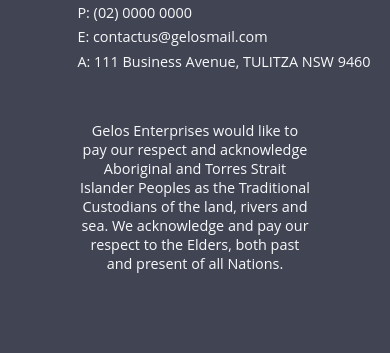
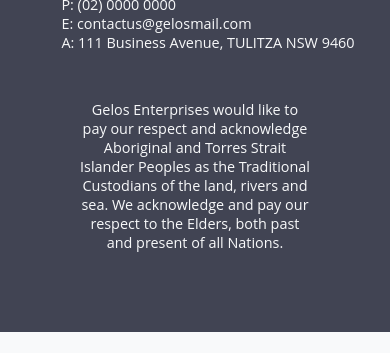
Before and after one commit to zsilverstonez/Gelos-Enterprise.github.io, a plain HTML site: page index.html in a window 390 px wide. Shown: the part 1325-1678 px from the top of the page. After the commit the page ends 1657 px from the top, so only its background shows below. Drawn offline with Linux system fonts and the light colour scheme.

Commit message:
Update styles.css

```diff
--- a/styles.css
+++ b/styles.css
@@ -405,8 +405,9 @@ footer p {
         text-align: center;
     }
 
-    .footer p {
+    footer p {
         margin: 0;
+        margin-left: -2rem;
     }
 
     .respect-speech {
```
